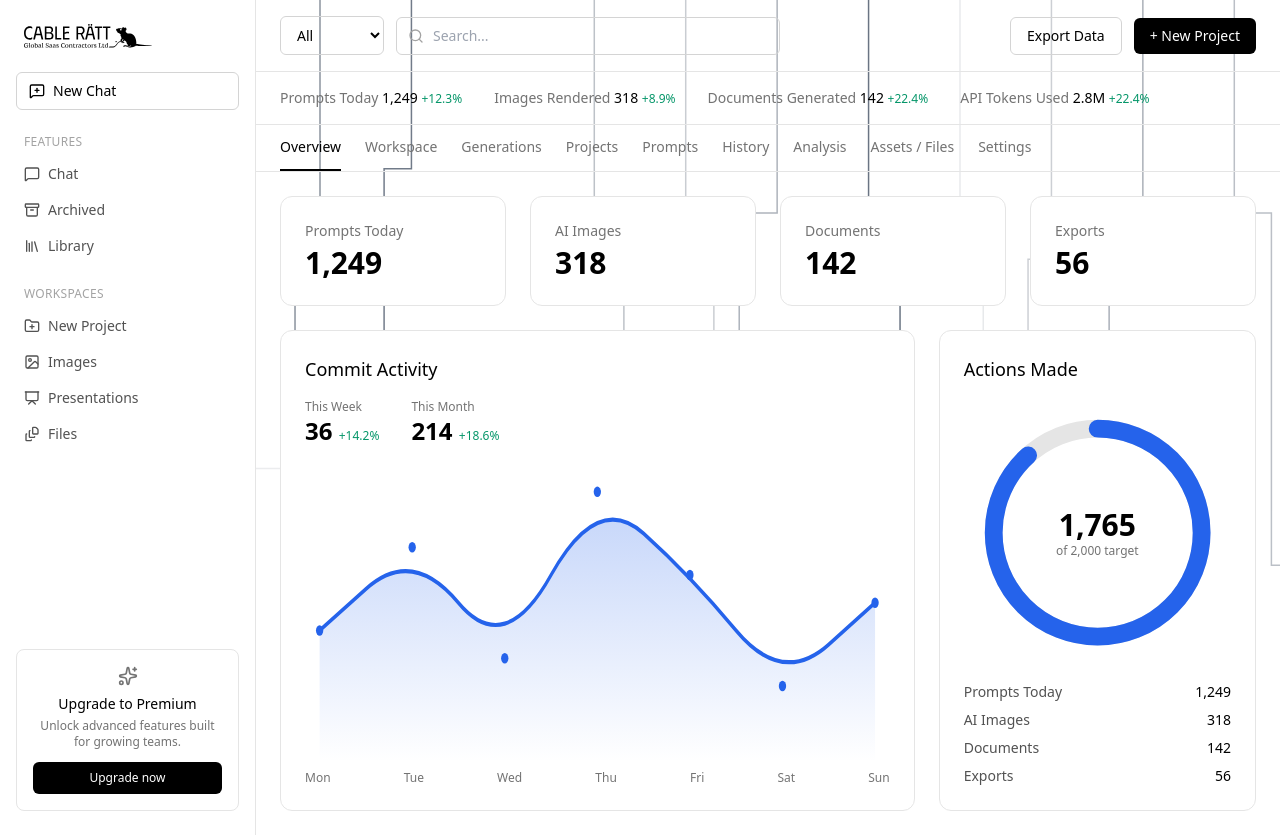
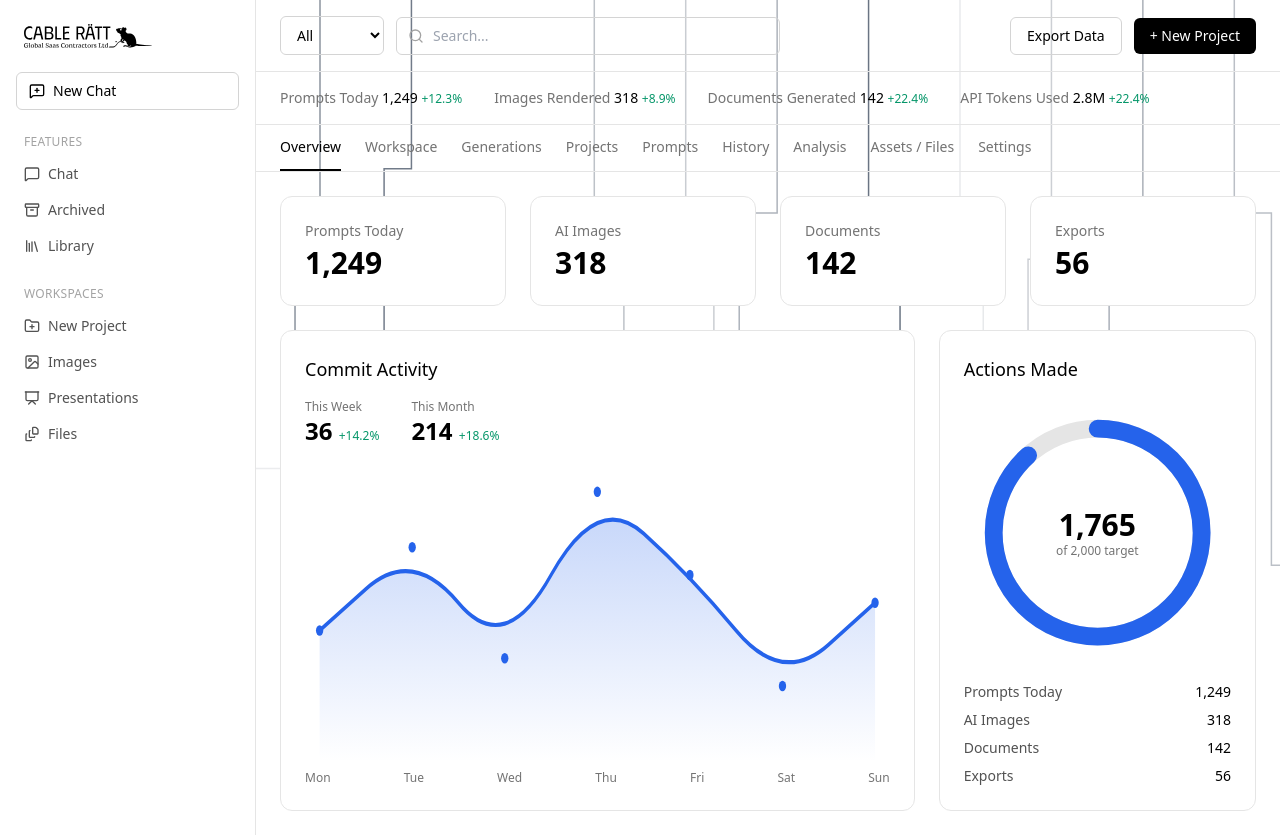
Before and after one commit to Tucci-net/cable-ratt, a Next.js app: page /dashboard in a window 1280 px wide. Built offline with nearby package versions, Linux system fonts and the light colour scheme.

Commit message:
Added sidebar linking, fixed ts compile error(s)

```diff
--- a/components/features/commits-module.tsx
+++ b/components/features/commits-module.tsx
@@ -30,16 +30,20 @@ function buildCommitsPath() {
     y: PADDING + (1 - d.count / maxValue) * (CHART_HEIGHT - PADDING * 2),
   }));
 
-  let line = `M ${points[0].x},${points[0].y}`;
+  const first = points[0]!;
+  const last = points[points.length - 1]!;
+
+  let line = `M ${first.x},${first.y}`;
   for (let i = 0; i < points.length - 1; i++) {
-    const midX = (points[i].x + points[i + 1].x) / 2;
-    const midY = (points[i].y + points[i + 1].y) / 2;
-    line += ` Q ${points[i].x},${points[i].y} ${midX},${midY}`;
+    const current = points[i]!;
+    const next = points[i + 1]!;
+    const midX = (current.x + next.x) / 2;
+    const midY = (current.y + next.y) / 2;
+    line += ` Q ${current.x},${current.y} ${midX},${midY}`;
   }
-  const last = points[points.length - 1];
   line += ` L ${last.x},${last.y}`;
 
-  const area = `${line} L ${last.x},${CHART_HEIGHT} L ${points[0].x},${CHART_HEIGHT} Z`;
+  const area = `${line} L ${last.x},${CHART_HEIGHT} L ${first.x},${CHART_HEIGHT} Z`;
 
   return { line, area, points };
 }
@@ -161,7 +165,7 @@ const [hoveredIndex, setHoveredIndex] = useState<number | null>(null);
 ))}
      </svg>
 
-      {hoveredIndex !== null && (
+{hoveredIndex !== null && points[hoveredIndex] && WEEKLY_COMMITS[hoveredIndex] && (
         <div
           className="pointer-events-none absolute z-20 -translate-x-1/2 -translate-y-full rounded-md bg-black px-2 py-1 text-xs whitespace-nowrap text-white dark:bg-white dark:text-black"
           style={{
--- a/components/features/dashboard-sidebar.tsx
+++ b/components/features/dashboard-sidebar.tsx
@@ -34,10 +34,10 @@ export function DashboardSidebar() {
 
   return (
     <aside className="hidden w-64 flex-col border-r border-neutral-200 bg-white px-4 py-6 dark:border-neutral-800 dark:bg-neutral-950 lg:flex">
-      <div className="mb-6 px-2">
+      <Link href="/" className="mb-6 px-2">
         <img src="/cable-ratt-logo-black.svg" alt="Cable Ratt" className="h-6 dark:hidden" />
         <img src="/cable-ratt-logo-white.svg" alt="Cable Ratt" className="hidden h-6 dark:block" />
-      </div>
+     </Link>
 
       <button className="mb-6 flex items-center gap-2 rounded-md border border-neutral-300 px-3 py-2 text-sm hover:bg-neutral-100 dark:border-neutral-700 dark:hover:bg-neutral-900">
         <MessageSquarePlus className="h-4 w-4" />
@@ -46,17 +46,6 @@ export function DashboardSidebar() {
 
       <NavGroup title="Features" links={FEATURE_LINKS} pathname={pathname} />
       <NavGroup title="Workspaces" links={WORKSPACE_LINKS} pathname={pathname} />
-
-      <div className="mt-auto rounded-lg border border-neutral-200 p-4 text-center dark:border-neutral-800">
-        <Sparkles className="mx-auto mb-2 h-5 w-5 text-neutral-500" />
-        <p className="mb-1 text-sm font-medium">Upgrade to Premium</p>
-        <p className="mb-3 text-xs text-neutral-500 dark:text-neutral-400">
-          Unlock advanced features built for growing teams.
-        </p>
-        <button className="w-full rounded-md bg-black px-3 py-2 text-xs text-white hover:bg-neutral-800 dark:bg-white dark:text-black dark:hover:bg-neutral-200">
-          Upgrade now
-        </button>
-      </div>
     </aside>
   );
 }
```
